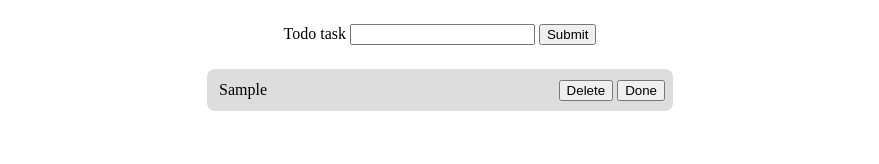
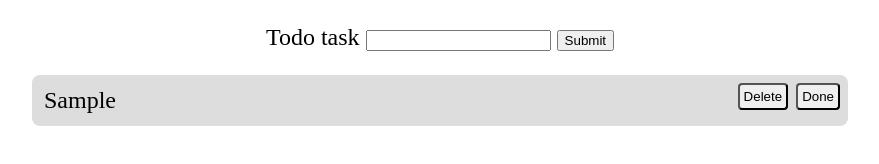
Before and after one commit to dariojularic/todo-js, a website built with Vite: page index.html in a window 1280 px wide. Both pictures are taken after typing "Sample" into the empty fields and a click on the input "Submit". Shown: the whole page, without its empty margins (200-1079 px from the left). Built offline with nearby package versions, Linux system fonts and the light colour scheme.

Commit message:
Add style

```diff
--- a/style.css
+++ b/style.css
@@ -2,13 +2,14 @@
   display: flex;
   justify-content: center;
   align-items: center;
+  font-size: 24px;
 
 }
 
 
 .todo {
-  height: 500px;
-  width: 500px;
+  height: fit-content;
+  width: 800px;
   display: flex;
   align-items: center;
   flex-direction: column;
@@ -23,23 +24,22 @@ form {
   width: 100%;
   display: flex;
   justify-content: space-between;
-  align-items: center;
+  /* align-items: center; */
   padding: 8px;
   background-color: rgb(221, 221, 221);
   margin-top: 8px;
   border-radius: 8px;
-  /* overflow: auto; */
-  /* white-space: pre-wrap; */
-  /* flex-wrap: wrap; */
   word-wrap: break-word;
 }
 
 .todo-list {
-  height: 80%;
-  width: 90%;
+  /* height: 80%; */
+  width: 100%;
+
   margin-top: 16px;
   display: flex;
   align-items: center;
+
   flex-direction: column;
 
 }
@@ -62,3 +62,14 @@ p {
 .done {
   background-color: green;
 }
+
+button {
+  padding: 4px;
+  border-radius: 4px;
+}
+
+.buttons {
+  display: flex;
+  align-self: flex-start;
+  gap: 8px;
+}
```
